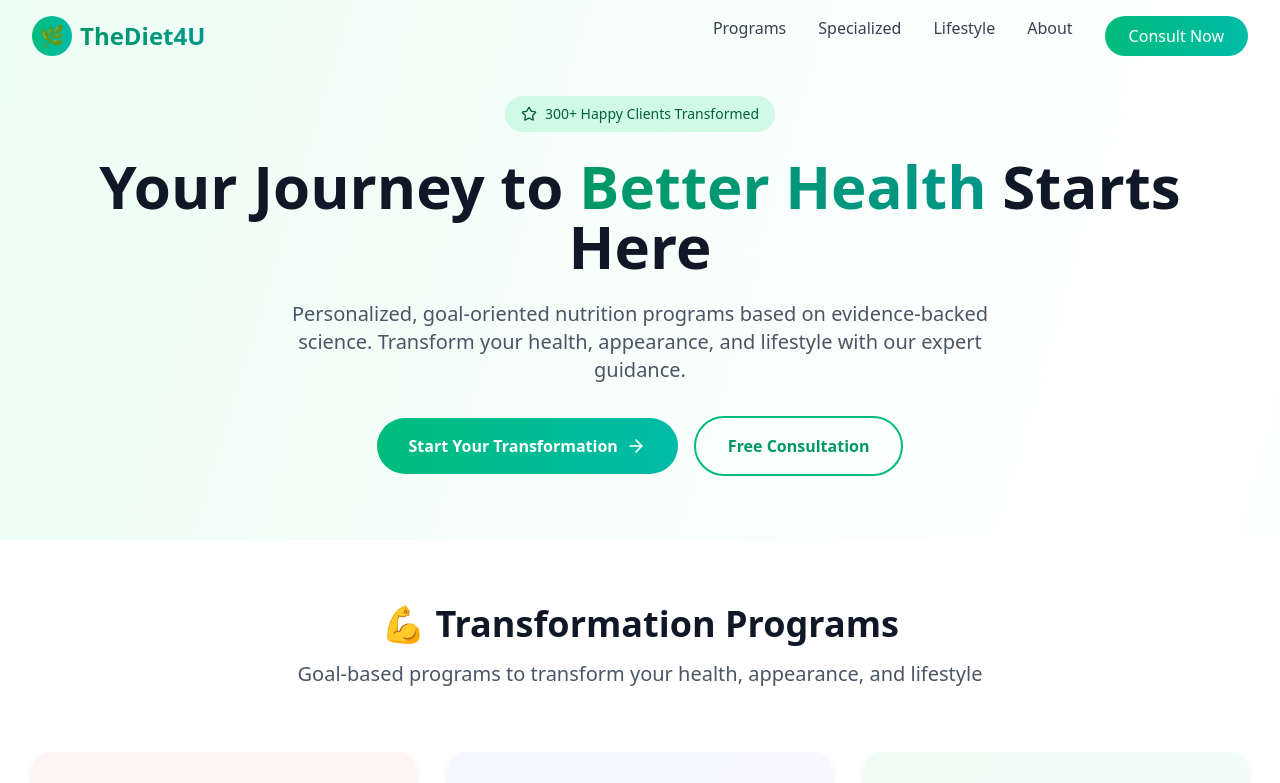
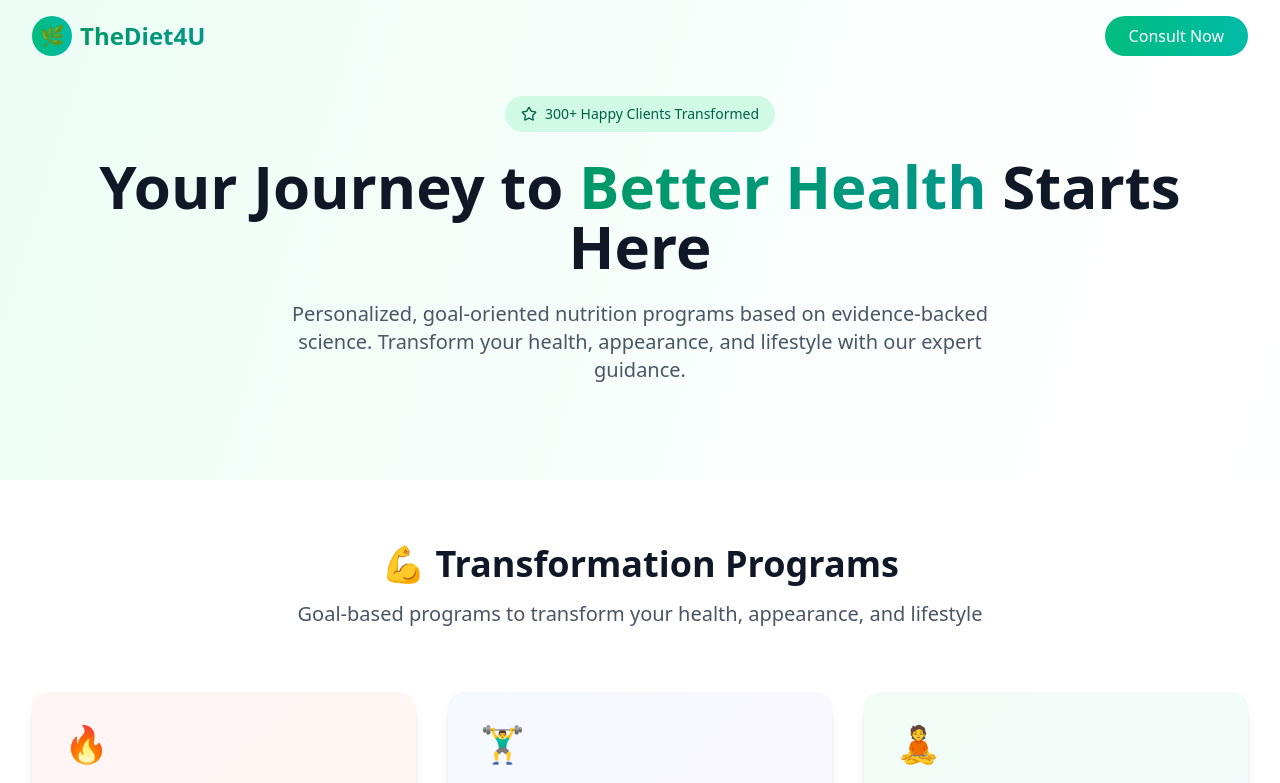
Before and after one commit to faizan-docx/DietProject, a React (Vite) app: page /programs in a window 1280 px wide. Shown: the top 783 px of the page. Built offline with nearby package versions, Linux system fonts and the light colour scheme.

Commit message:
consult now page linked

```diff
--- a/src/App.jsx
+++ b/src/App.jsx
@@ -424,6 +424,8 @@ export default function App() {
         <Route path="/about" element={<AboutPage />} />
         <Route path="/contact" element={<ContactPage />} />
         <Route path="/thankyou" element={<ThankYouPage />} />
+
+
       </Routes>
     </Router>
   );
--- a/src/components/AboutPage.jsx
+++ b/src/components/AboutPage.jsx
@@ -1,5 +1,6 @@
 import React from 'react';
 import { MapPin, GraduationCap, Award, Mail, Instagram } from 'lucide-react';
+import { Link } from 'react-router-dom';
 import FatimaImg from '../images/fatima.jpg'; // ✅ Make sure this path is correct
 
 const AboutPage = () => {
@@ -114,9 +115,12 @@ const AboutPage = () => {
                 Ready to start your journey towards better health? Schedule a consultation today.
               </p>
               <div className="flex justify-center space-x-6">
-                <button className="bg-green-500 hover:bg-green-600 text-white px-6 py-3 rounded-full font-semibold transition-all duration-300 ease-in-out shadow-md hover:shadow-xl transform hover:scale-105 hover:ring-2 hover:ring-green-400 hover:ring-offset-2">
-                  Book An Appointment Today
-                </button>
+                <Link
+                to="/contact"
+                className="bg-green-500 hover:bg-green-600 text-white px-6 py-3 rounded-full font-semibold transition-all duration-300 ease-in-out shadow-md hover:shadow-xl transform hover:scale-105 hover:ring-2 hover:ring-green-400 hover:ring-offset-2 text-center inline-block"
+              >
+                Book An Appointment Today
+              </Link>
               </div>
             </div>
 
--- a/src/components/ourPrograms.jsx
+++ b/src/components/ourPrograms.jsx
@@ -1,4 +1,5 @@
 import React, { useState, useEffect } from 'react';
+import { Link } from 'react-router-dom';
 import {
   Heart,
   Users,
@@ -123,13 +124,12 @@ export default function TheDiet4U() {
             </div>
 
             <div className="hidden md:flex space-x-8">
-              <a href="#programs" className="text-gray-700 hover:text-emerald-600 transition-colors">Programs</a>
-              <a href="#specialized" className="text-gray-700 hover:text-emerald-600 transition-colors">Specialized</a>
-              <a href="#lifestyle" className="text-gray-700 hover:text-emerald-600 transition-colors">Lifestyle</a>
-              <a href="#about" className="text-gray-700 hover:text-emerald-600 transition-colors">About</a>
-              <a href="#contact" className="bg-gradient-to-r from-emerald-500 to-teal-500 text-white px-6 py-2 rounded-full hover:shadow-lg transition-all">
+              <Link
+                to="/contact"
+                className="bg-gradient-to-r from-emerald-500 to-teal-500 text-white px-6 py-2 rounded-full hover:shadow-lg transition-all"
+              >
                 Consult Now
-              </a>
+              </Link>
             </div>
 
             <button
@@ -145,13 +145,12 @@ export default function TheDiet4U() {
         {isMenuOpen && (
           <div className="md:hidden bg-white/95 backdrop-blur-md border-t">
             <div className="px-4 py-2 space-y-2">
-              <a href="#programs" className="block py-2 text-gray-700 hover:text-emerald-600">Programs</a>
-              <a href="#specialized" className="block py-2 text-gray-700 hover:text-emerald-600">Specialized</a>
-              <a href="#lifestyle" className="block py-2 text-gray-700 hover:text-emerald-600">Lifestyle</a>
-              <a href="#about" className="block py-2 text-gray-700 hover:text-emerald-600">About</a>
-              <a href="#contact" className="block py-2 bg-gradient-to-r from-emerald-500 to-teal-500 text-white px-4 rounded-full text-center">
-                Consult Now
-              </a>
+              <Link
+              to="/contact"
+              className="bg-gradient-to-r from-emerald-500 to-teal-500 text-white px-6 py-2 rounded-full hover:shadow-lg transition-all"
+            >
+              Consult Now
+            </Link>
             </div>
           </div>
         )}
@@ -178,16 +177,6 @@ export default function TheDiet4U() {
               Personalized, goal-oriented nutrition programs based on evidence-backed science.
               Transform your health, appearance, and lifestyle with our expert guidance.
             </p>
-
-            <div className="flex flex-col sm:flex-row gap-4 justify-center items-center">
-              <button className="bg-gradient-to-r from-emerald-500 to-teal-500 text-white px-8 py-4 rounded-full font-semibold hover:shadow-xl transition-all transform hover:-translate-y-1 flex items-center">
-                Start Your Transformation
-                <ArrowRight className="ml-2 w-5 h-5" />
-              </button>
-              <button className="border-2 border-emerald-500 text-emerald-600 px-8 py-4 rounded-full font-semibold hover:bg-emerald-50 transition-colors">
-                Free Consultation
-              </button>
-            </div>
           </div>
         </div>
       </section>
@@ -220,9 +209,6 @@ export default function TheDiet4U() {
                       </li>
                     ))}
                   </ul>
-                  <button className="mt-6 w-full bg-gradient-to-r from-emerald-500 to-teal-500 text-white py-3 rounded-xl font-semibold hover:shadow-lg transition-all">
-                    Learn More
-                  </button>
                 </div>
               </div>
             ))}
@@ -342,18 +328,7 @@ export default function TheDiet4U() {
             Choose health. Choose YOU. ✨
           </p>
 
-          <div className="flex flex-col sm:flex-row gap-4 justify-center items-center">
-            <button className="bg-white text-emerald-600 px-8 py-4 rounded-full font-semibold hover:shadow-xl transition-all transform hover:-translate-y-1 flex items-center">
-              <Phone className="mr-2 w-5 h-5" />
-              Book Consultation
-            </button>
-            <button className="border-2 border-white text-white px-8 py-4 rounded-full font-semibold hover:bg-white hover:text-emerald-600 transition-all flex items-center">
-              <Mail className="mr-2 w-5 h-5" />
-              Fill Enquiry Form
-            </button>
-          </div>
-
-          <div className="mt-8 text-emerald-100">
+          <div className="text-emerald-100">
             <p>Join 300+ satisfied clients who transformed their lives with us</p>
           </div>
         </div>
@@ -404,8 +379,6 @@ export default function TheDiet4U() {
                 <li>About Us</li>
                 <li>Success Stories</li>
                 <li>Contact</li>
-                <li>Book Consultation</li>
-                <li>Enquiry Form</li>
               </ul>
             </div>
           </div>
```
Also changed, not shown: src/components/ContactPage.jsx (line endings or trailing spaces).
